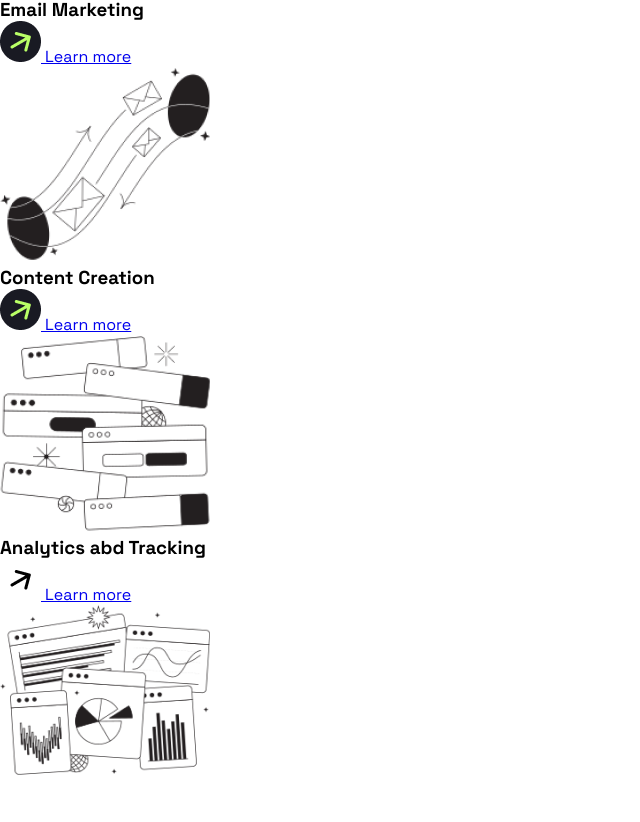
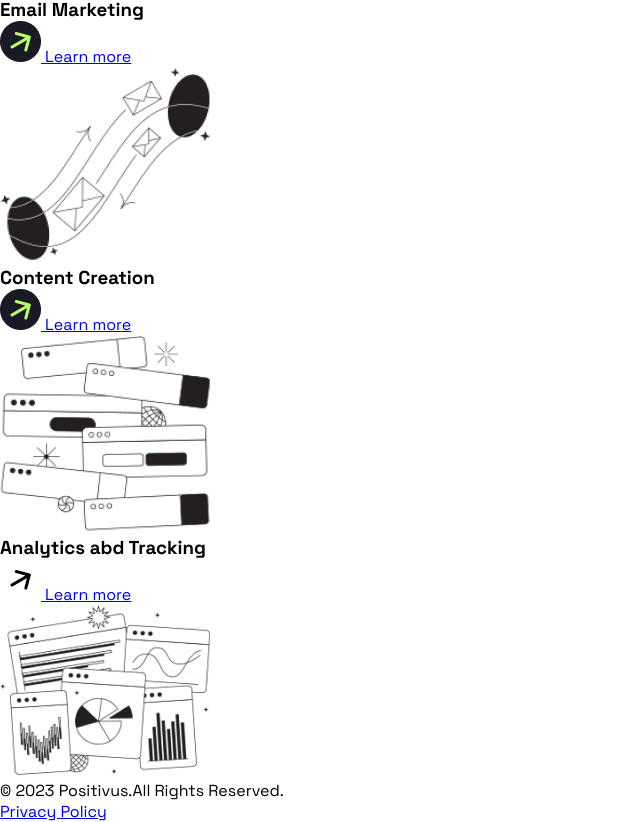
Before and after one commit to lidiagdcso/entrega_flexbox, a plain HTML site: page index.html in a window 1280 px wide. Shown: the part 1893-2715 px from the top of the page, without its empty margins (0-640 px from the left). Before the commit the page ends 2673 px from the top, so only its background shows below. Drawn offline with Linux system fonts and the light colour scheme.

Commit message:
Footer HTML

```diff
--- a/index.html
+++ b/index.html
@@ -198,6 +198,11 @@
       </section>
     </main>
 
-    <footer></footer>
+    <footer>
+      <ul>
+        <li>© 2023 Positivus.All Rights Reserved.</li>
+        <li><a href="#">Privacy Policy</a></li>
+      </ul>
+    </footer>
   </body>
 </html>
```
